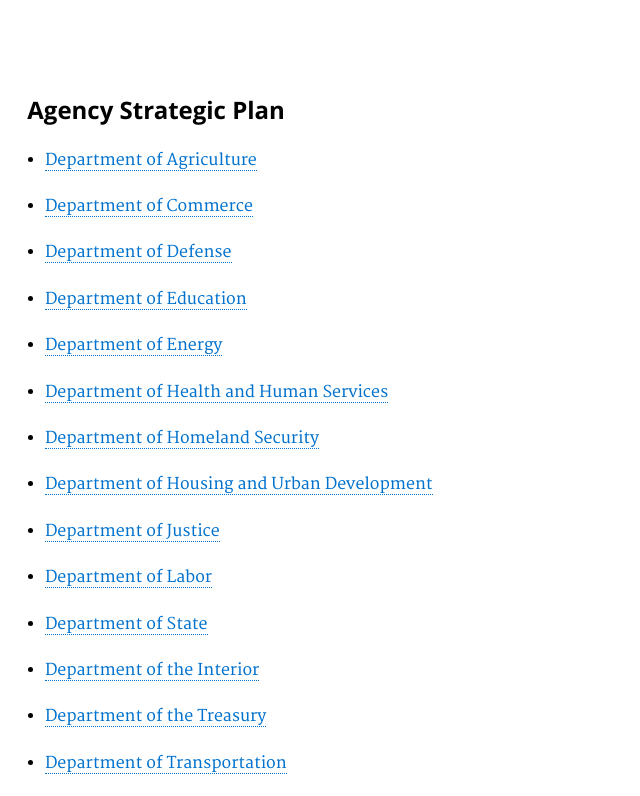
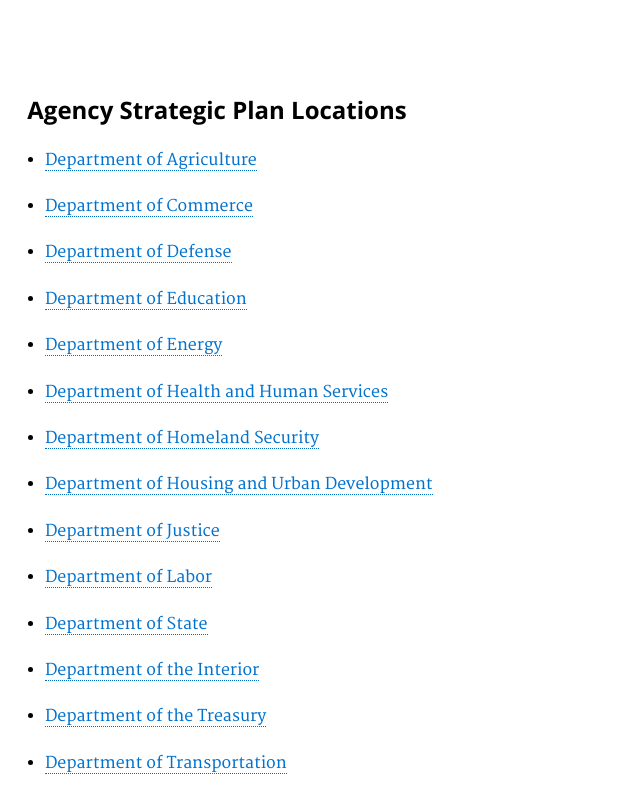
Before and after one commit to ydave-reisys/datacenters, a Jekyll site: the page built from pages/agency-strategic-plan.html, in a window 1280 px wide and 900 px high, cut to the strip 104-900 px from the top of the window. Shown: the whole strip, without its empty margins (0-640 px from the left). Built offline with Jekyll 4.4.1, drawn with Linux system fonts in a browser that asks for light colours; nearby versions of some CDN libraries; Markdown is read by kramdown in place of the engine named in the settings.

Commit message:
Update agency-strategic-plan.html

```diff
--- a/pages/agency-strategic-plan.html
+++ b/pages/agency-strategic-plan.html
@@ -1,11 +1,11 @@
 ---
 layout: page
-title: Agency Strategic Plan
+title: Agency Strategic Plan Locations
 permalink: /agency-strategic-plan/
 description: "Agency Strategic Plan"
 ---
 
-<h2 id="agency-strategic-plan">Agency Strategic Plan</h2>
+<h2 id="agency-strategic-plan">Agency Strategic Plan Locations</h2>
 
 <ul>
     <li>
```
